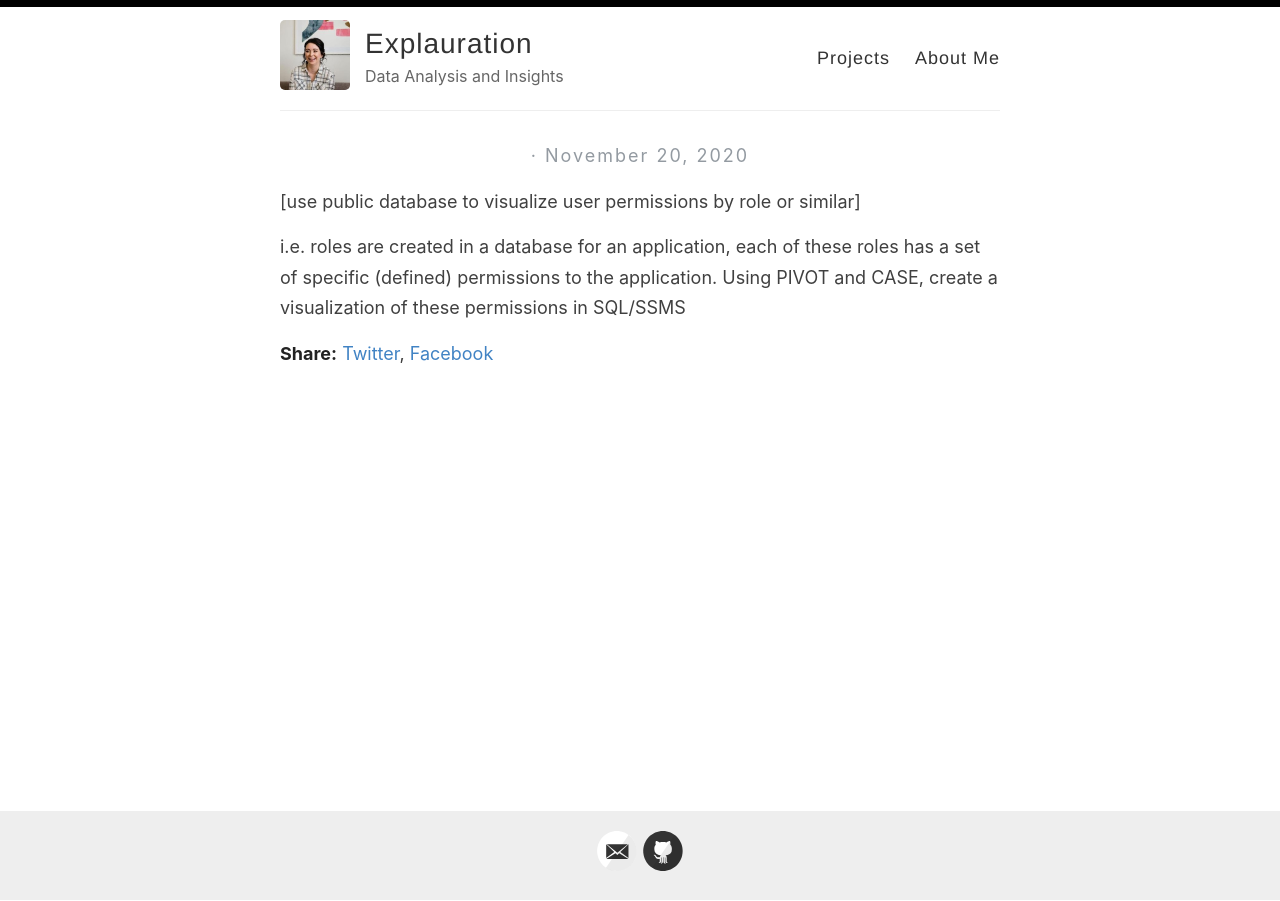
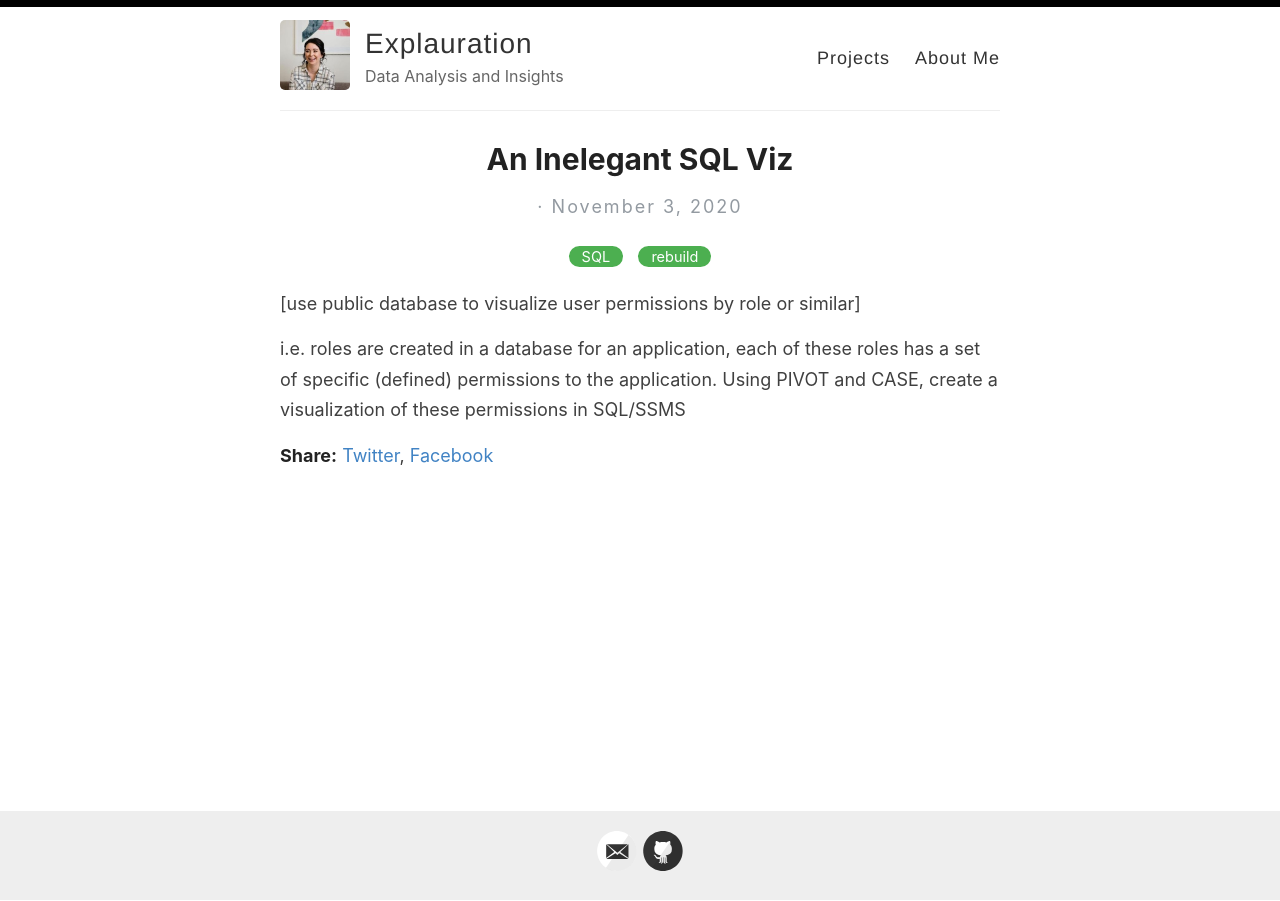
Before and after one commit to Lwillio/lwillio.github.io, a Jekyll site: the page built from _posts/2020-11-03-rebuilt-pivot-viz.md, in a window 1280 px wide. Built offline with Jekyll 4.4.1, drawn with Linux system fonts in a browser that asks for light colours; our own code applies the rules of GitHub Pages for plain Markdown files; part of the change alters nothing that is shown.

Commit message:
Update 2020-11-03-rebuilt-pivot-viz.md

```diff
--- a/_posts/2020-11-03-rebuilt-pivot-viz.md
+++ b/_posts/2020-11-03-rebuilt-pivot-viz.md
@@ -1,7 +1,7 @@
 ---
-layout:post
-title: An inelegant SQL viz
-categories:[SQL,rebuild]
+layout: post
+title: An Inelegant SQL Viz
+categories: [SQL,rebuild]
 ---
 
 [use public database to visualize user permissions by role or similar]
```
